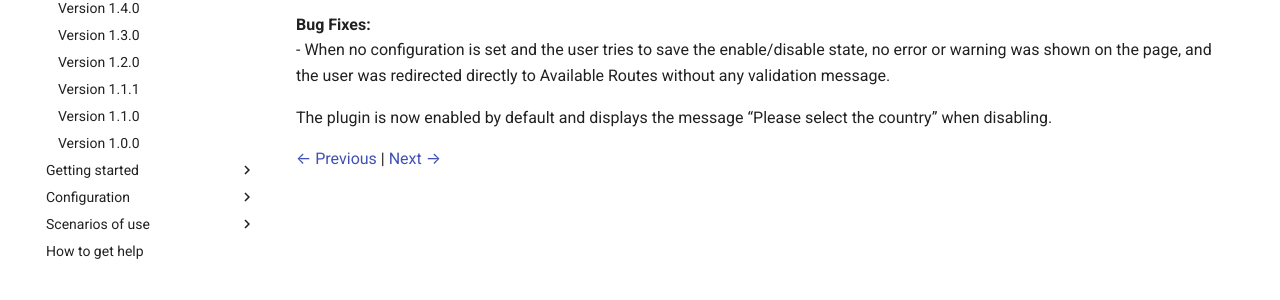
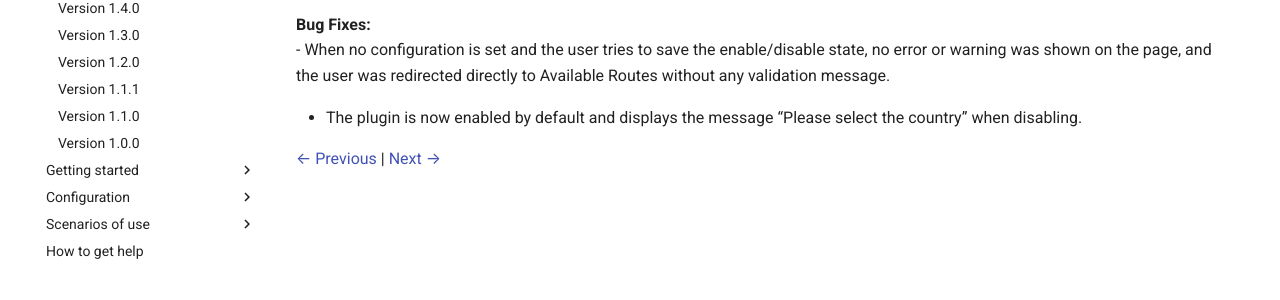
Before and after one commit to nopaccelerate-official/nop-extension-docs, an MkDocs documentation site: the page built from docs/UniversalSMS/49.0.0.md, in a window 1280 px wide. Shown: the part 444-744 px from the top of the page. Built offline with MkDocs 1.6.1 and Material for MkDocs 9.7.7, drawn with Linux system fonts in a browser that asks for light colours.

Commit message:
correct doc gramatically

```diff
--- a/docs/UniversalSMS/49.0.0.md
+++ b/docs/UniversalSMS/49.0.0.md
@@ -11,6 +11,6 @@
 **Bug Fixes:**
 - When no configuration is set and the user tries to save the enable/disable state, no error or warning was shown on the page, and the user was redirected directly to Available Routes without any validation message.
 
-The plugin is now enabled by default and displays the message “Please select the country” when disabling.
+- The plugin is now enabled by default and displays the message “Please select the country” when disabling.
 
 [← Previous](History.md) | [Next →](7.0.1.md)
```
Also changed, not shown: docs/UniversalSMS/7.0.1.md (+1 -1 lines).
